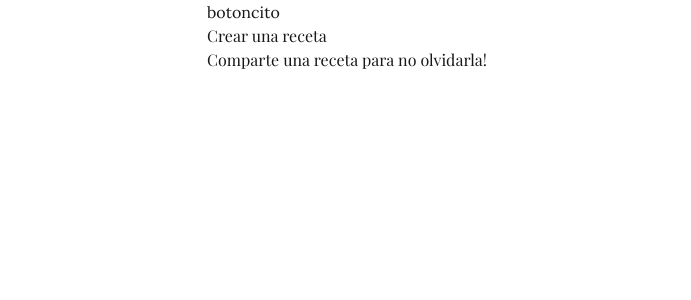
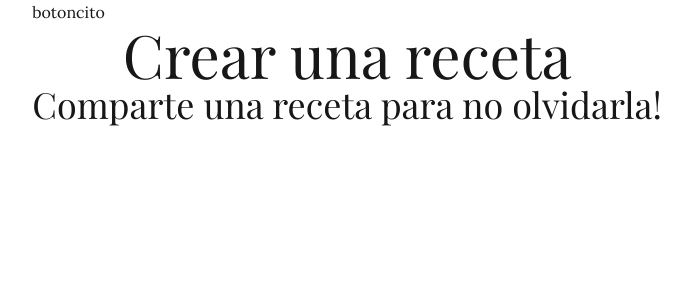
Before and after one commit to cperefer/recetali, a Next.js app: page /recipes/add in a window 1280 px wide. Shown: the top 300 px of the page, without its empty margins (293-984 px from the left). Built offline with nearby package versions, Linux system fonts and the light colour scheme; no server answers; sample sign-in values are in the browser's storage.

Commit message:
feat: added global classes for titles

```diff
--- a/app/globals.css
+++ b/app/globals.css
@@ -40,6 +40,14 @@
   @apply flex-1 py-3 rounded-xl md:flex-none md:px-6 md:py-2 md:rounded-full;
 }
 
+h1 {
+  @apply text-3xl md:text-6xl
+}
+
+h2 {
+  @apply text-2xl md:text-4xl
+}
+
 body {
   background: var(--background);
   color: var(--foreground);
--- a/app/recipes/_components/form/RecipeFormHeader.tsx
+++ b/app/recipes/_components/form/RecipeFormHeader.tsx
@@ -2,8 +2,8 @@ export function RecipeFormHeader() {
   return (
     <div>
       <div>botoncito</div>
-      <div>
-        <h1 className="">Crear una receta</h1>
+      <div className="text-center">
+        <h1>Crear una receta</h1>
         <h2>Comparte una receta para no olvidarla!</h2>
       </div>
     </div>
--- a/app/recipes/_components/view/RecipeHeader.tsx
+++ b/app/recipes/_components/view/RecipeHeader.tsx
@@ -32,7 +32,7 @@ export function RecipeHeader({
 
       <div className="absolute inset-0 flex flex-col justify-end items-center bg-black/20 backdrop-opacity-60">
         <div className="text-center pb-5 text-shadow-lg text-white">
-          <h1 className="text-3xl md:text-6xl">{title}</h1>
+          <h1>{title}</h1>
           <div className="pt-2">
             <p>
               {time} min · {fromDatabaseToHuman(dificulty)} · {people} personas
```
